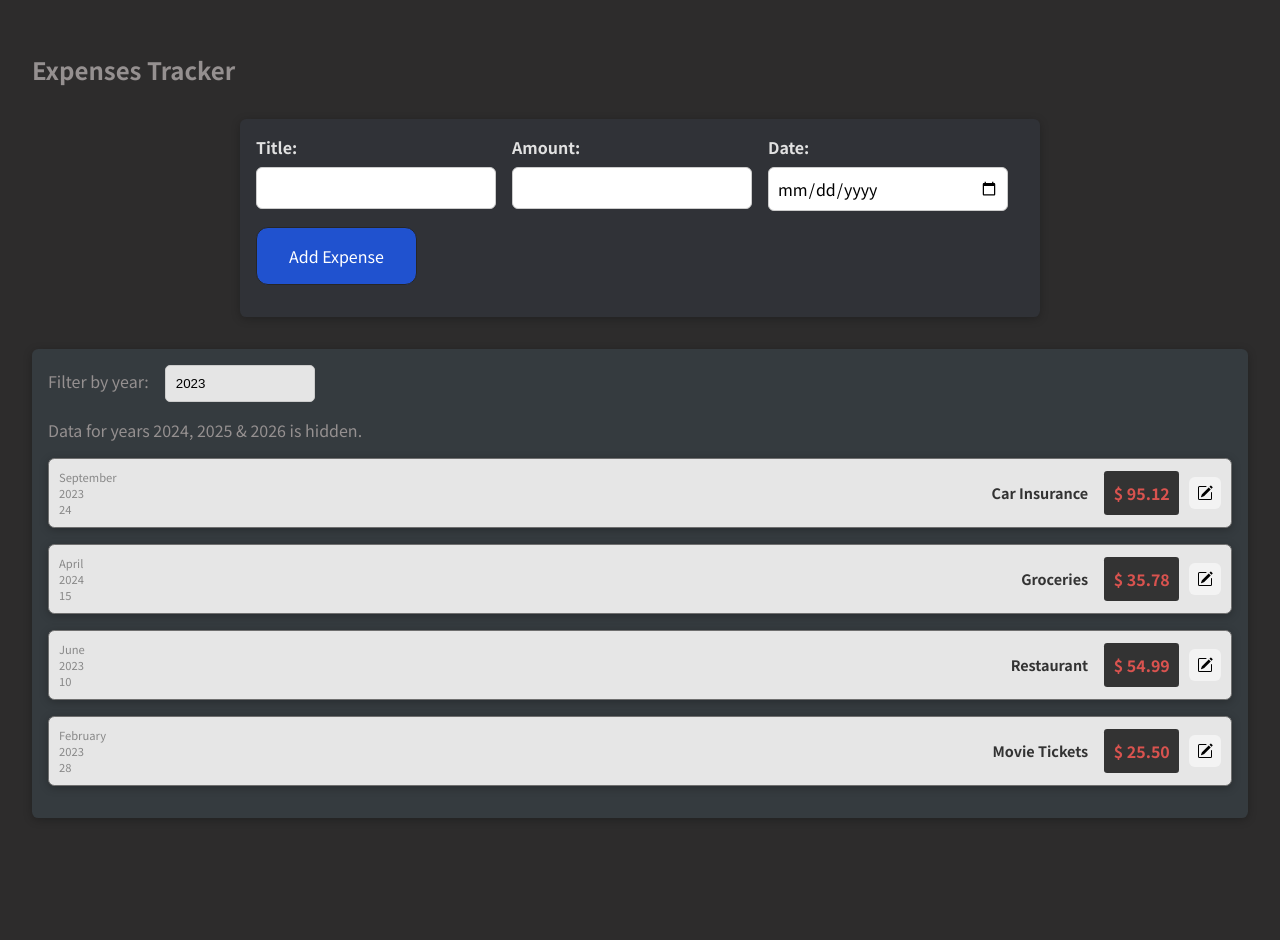
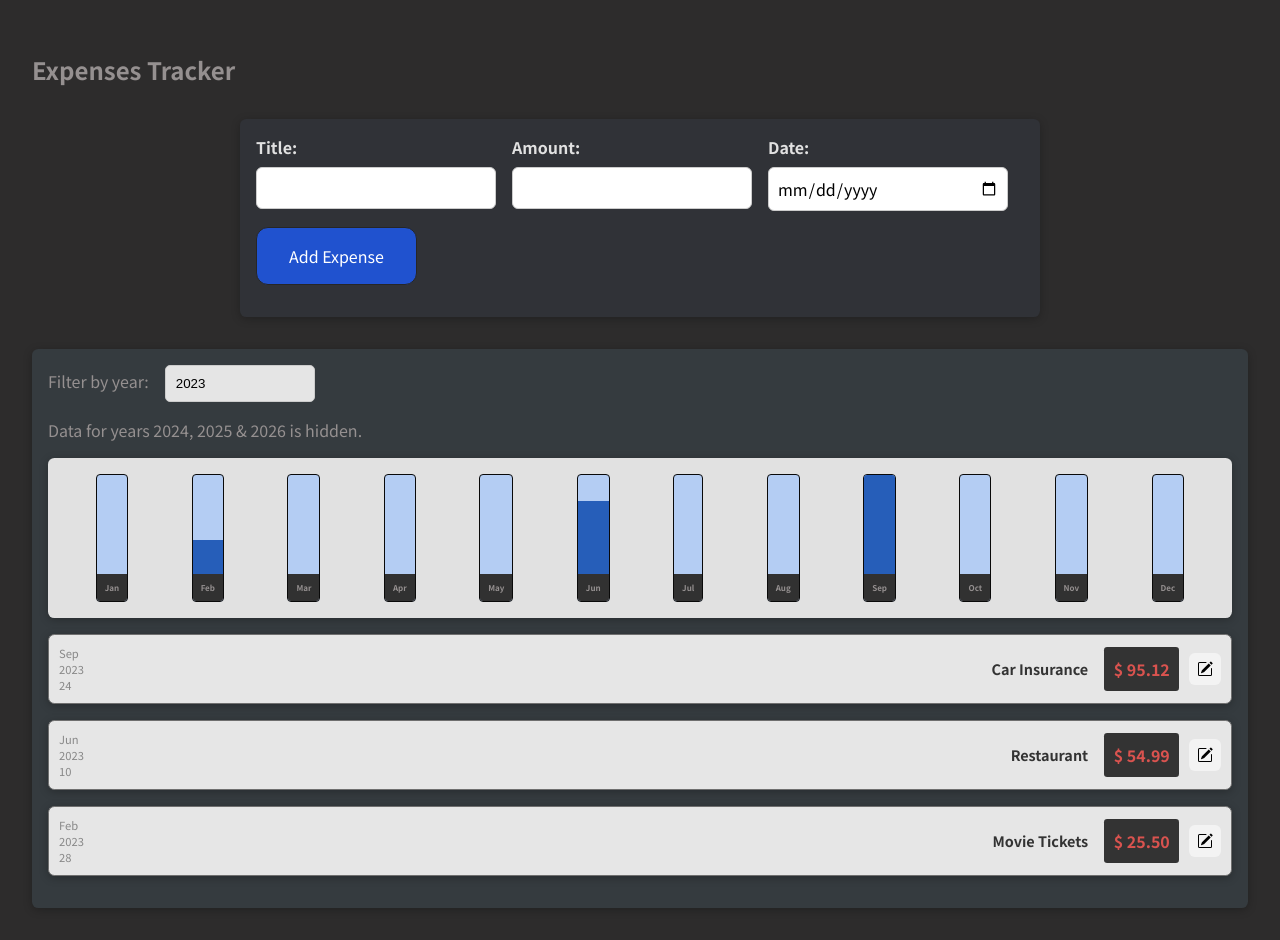
Before and after one commit to LakiDIV/Expense-Management-System, a React (Create React App) app: page / in a window 1280 px wide. Before the commit the page ends 850 px from the top, so only its background shows below. Built offline with nearby package versions, Linux system fonts and the light colour scheme.

Commit message:
Add a Chart tp visualize monthly expenses

```diff
--- a/src/App.js
+++ b/src/App.js
@@ -1,8 +1,9 @@
+import React, { useState } from "react";
+
 import DisplayExpenses from "./components/Expenses/DisplayExpenses";
 import NewExpense from "./components/NewExpense/NewExpense";
 
-function App() {
-  const expenses = [
+const DUMMY_EXPENSES = [
   {
     id: "e1",
     title: "Car Insurance",
@@ -29,9 +30,13 @@
   },
 ];
 
+function App() {
+  const [expenses, setExpenses] = useState(DUMMY_EXPENSES);
+
   const addExpenseHandler = (expense) => {
-    console.log("In APP.js");
-    console.log(expense);
+    setExpenses((prevExpenses) => {
+      return [expense, ...prevExpenses];
+    });
   };
 
   return (
--- /dev/null
+++ b/src/components/Chart/Chart.css
@@ -0,0 +1,8 @@
+.chart {
+    padding: 1rem;
+    background-color: #e1e1e1;
+    text-align: center;
+    display: flex;
+    justify-content: space-around;
+    height: 10rem;
+  }
--- /dev/null
+++ b/src/components/Chart/Chart.js
@@ -0,0 +1,22 @@
+import ChartBar from "./ChartBar";
+import "./Chart.css";
+import Card from "../UI/Card";
+
+function Chart(props) {
+  const dataPointValues = props.dataPoints.map((dataPoint) => dataPoint.value);
+  const totalMaximum = Math.max(...dataPointValues);
+  return (
+    <Card className="chart">
+      {props.dataPoints.map((dataPoint) => (
+        <ChartBar
+          key={dataPoint.label}
+          value={dataPoint.value}
+          maxValue={totalMaximum}
+          label={dataPoint.label}
+        />
+      ))}
+    </Card>
+  );
+}
+
+export default Chart;
--- /dev/null
+++ b/src/components/Chart/ChartBar.css
@@ -0,0 +1,38 @@
+.chart-bar {
+  height: 100%;
+  display: flex;
+  flex-direction: column;
+  align-items: center;
+}
+
+.chart-bar__inner {
+  height: 100%;
+  width: 100%;
+  border: 1px solid #090909;
+  border-radius: 4px;
+  background-color: #b4cdf3;
+  overflow: hidden;
+  display: flex;
+  flex-direction: column;
+  justify-content: flex-end;
+}
+
+.chart-bar__fill {
+  background-color: #265eb9;
+  width: 100%;
+  transition: all 0.3s ease-out;
+}
+
+.chart-bar__label {
+  font-weight: bold;
+  font-size: 0.5rem;
+  text-align: center;
+  padding: 0.5rem;
+  background-color: #313131;
+}
+
+@media only screen and (max-width: 600px) {
+  .chart-bar__label {
+    padding: 0.2rem;
+  }
+}
--- /dev/null
+++ b/src/components/Chart/ChartBar.js
@@ -0,0 +1,20 @@
+import "./ChartBar.css";
+
+function ChartBar(props) {
+  let barFillHeight = "0%";
+
+  if (props.maxValue > 0) {
+    barFillHeight = Math.round((props.value / props.maxValue) * 100) + "%";
+  }
+
+  return (
+    <div className="chart-bar">
+      <div className="chart-bar__inner">
+        <div className="chart-bar__fill" style={{height: barFillHeight}}></div>
+        <div className="chart-bar__label">{props.label}</div>
+      </div>
+    </div>
+  );
+}
+
+export default ChartBar;
--- a/src/components/Expenses/DisplayExpenses.js
+++ b/src/components/Expenses/DisplayExpenses.js
@@ -1,8 +1,9 @@
-import ExpenseItem from "./ExpenseItem";
 import "./DisplayExpenses.css";
 import Card from "../UI/Card";
 import { useState } from "react";
 import ExpenseFilter from "./ExpenseFilter";
+import ExpensesList from "./ExpensesList";
+import ExpensesChart from "./ExpensesChart";
 
 function DisplayExpenses(props) {
   const [filteredYear, setFilteredYear] = useState("2023");
@@ -21,23 +22,23 @@
 
   const filterChangeHandler = (selectedYear) => {
     setFilteredYear(selectedYear);
-    console.log(filteredYear);
-    console.log(selectedYear);
   };
+
+  const filteredExpenses = props.expenses.filter((expense) => {
+    return expense.date.getFullYear().toString() === filteredYear;
+  });
 
   return (
     <Card className="expense-items-container">
-
       <ExpenseFilter
         selected={filteredYear}
         onChangeFilter={filterChangeHandler}
       />
+
       <p>Data for years {filterInfoText} is hidden.</p>
 
-      <ExpenseItem expense={props.expenses[0]} />
-      <ExpenseItem expense={props.expenses[1]} />
-      <ExpenseItem expense={props.expenses[2]} />
-      <ExpenseItem expense={props.expenses[3]} />
+      <ExpensesChart expenses={filteredExpenses} />
+      <ExpensesList items={filteredExpenses} />
     </Card>
   );
 }
--- a/src/components/Expenses/ExpenseDate.js
+++ b/src/components/Expenses/ExpenseDate.js
@@ -1,7 +1,7 @@
 import "./ExpenseDate.css";
 
 function ExpenseDate({ date }) {
-  const month = date.toLocaleString("en-US", { month: "long" });
+  const month = date.toLocaleString("en-US", { month: "short" });
   const day = date.toLocaleString("en-US", { day: "2-digit" });
   const year = date.getFullYear();
 
--- a/src/components/Expenses/ExpenseItem.css
+++ b/src/components/Expenses/ExpenseItem.css
@@ -6,7 +6,10 @@
   align-items: center;
   margin: 1rem auto;
   background-color: #e6e6e6;
+
 }
+
+
 
 .expense-item-description {
   display: flex;
--- /dev/null
+++ b/src/components/Expenses/ExpensesChart.js
@@ -0,0 +1,28 @@
+import Chart from "../Chart/Chart";
+
+function ExpensesChart(props) {
+  const chartDataPoints = [
+    { label: "Jan", value: 0 },
+    { label: "Feb", value: 0 },
+    { label: "Mar", value: 0 },
+    { label: "Apr", value: 0 },
+    { label: "May", value: 0 },
+    { label: "Jun", value: 0 },
+    { label: "Jul", value: 0 },
+    { label: "Aug", value: 0 },
+    { label: "Sep", value: 0 },
+    { label: "Oct", value: 0 },
+    { label: "Nov", value: 0 },
+    { label: "Dec", value: 0 },
+  ];
+
+  for (const expense of props.expenses) {
+    const expenseMonth = expense.date.getMonth();
+    chartDataPoints[expenseMonth].value += expense.amount;
+    console.log(expenseMonth);
+  }
+  console.log(chartDataPoints);
+  return <Chart dataPoints={chartDataPoints} />;
+}
+
+export default ExpensesChart;
--- /dev/null
+++ b/src/components/Expenses/ExpensesList.css
@@ -0,0 +1,8 @@
+.expenses-list {
+    list-style: none;
+    padding: 0;
+}
+
+.expenses-list__fallback {
+    text-align: center;
+}
--- /dev/null
+++ b/src/components/Expenses/ExpensesList.js
@@ -0,0 +1,18 @@
+import ExpenseItem from "./ExpenseItem";
+import "./ExpensesList.css";
+
+function ExpensesList(props) {
+  if (props.items.length === 0) {
+    return <h3>Found no expenses.</h3>;
+  }
+
+  return (
+    <ul className="expenses-list">
+      {props.items.map((expense) => (
+        <ExpenseItem key={expense.id} expense={expense} />
+      ))}
+    </ul>
+  );
+}
+
+export default ExpensesList;
--- a/src/components/UI/Card.css
+++ b/src/components/UI/Card.css
@@ -1,4 +1,18 @@
+@keyframes fade-in {
+  from {
+    opacity: 0;
+    transform: translateY(-10px);
+  }
+  to {
+    opacity: 1;
+    transform: translateY(0);
+  }
+}
+
 .card {
   border-radius: 0.4rem;
   box-shadow: 0 2px 8px rgba(0, 0, 0, 0.25);
+  opacity: 0; /* Set initial opacity to 0 */
+  transform: translateY(-10px); /* Move the element up initially */
+  animation: fade-in 0.5s ease-in-out forwards; /* Apply animation */
 }
```
Lines whose indentation alone changed are shown as unchanged.
